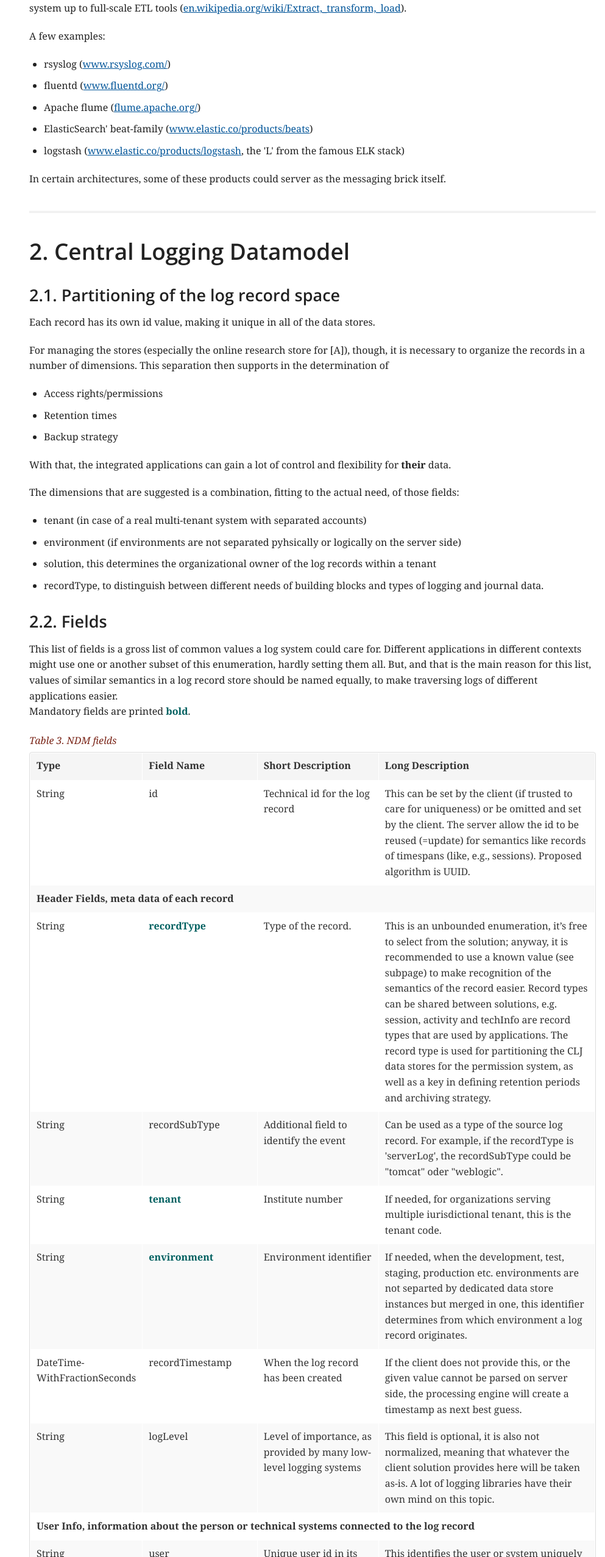
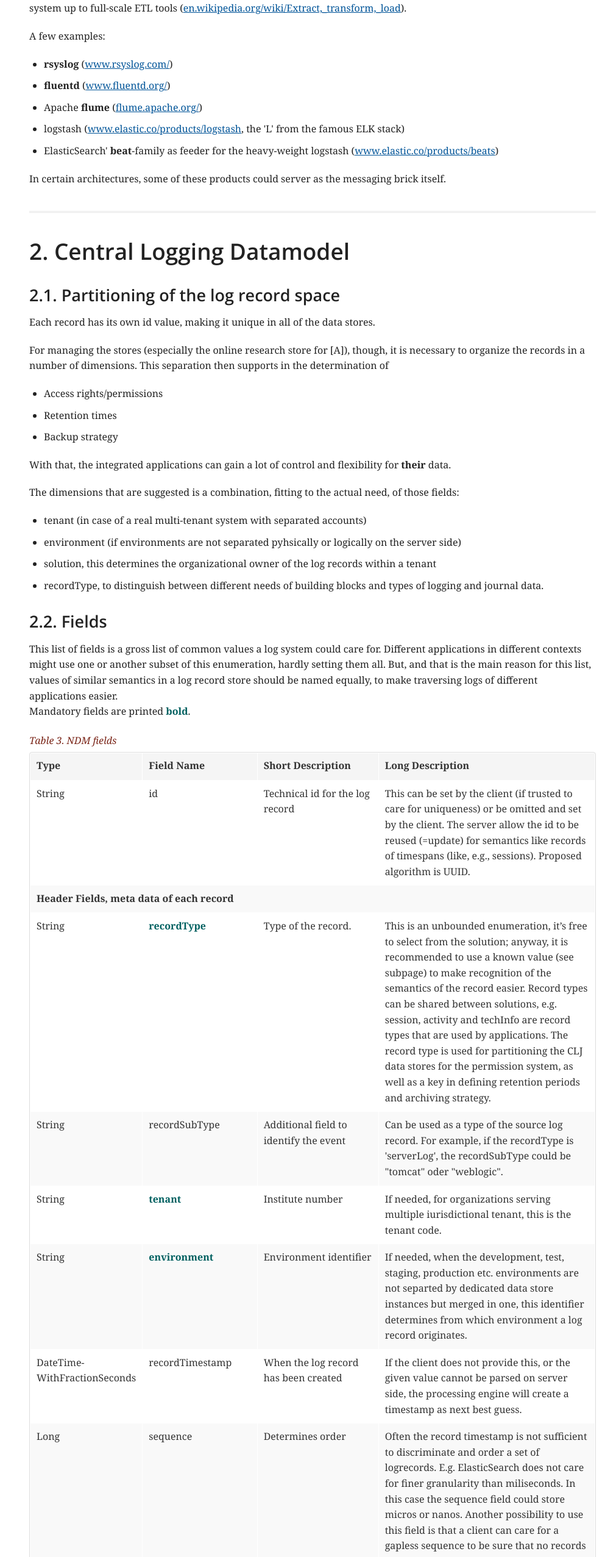
Before and after one commit to McAviti/clj-datamodel, a plain HTML site: page index.html in a window 1280 px wide. Shown: the part 3767-6320 px from the top of the page at 61% size, without its empty margins (287-1280 px from the left). Drawn offline with nearby package versions, Linux system fonts and the light colour scheme; a web font is replaced by a local one.

Commit message:
added sequence and minor harvester rework

```diff
--- a/index.html
+++ b/index.html
@@ -2227,19 +2227,19 @@ operating system up to full-scale ETL tools (<a href="https://en.wikipedia.org/w
 <div class="ulist">
 <ul>
 <li>
-<p>rsyslog (<a href="http://www.rsyslog.com/" class="bare">www.rsyslog.com/</a>)</p>
+<p><strong>rsyslog</strong> (<a href="http://www.rsyslog.com/" class="bare">www.rsyslog.com/</a>)</p>
 </li>
 <li>
-<p>fluentd (<a href="https://www.fluentd.org/" class="bare">www.fluentd.org/</a>)</p>
+<p><strong>fluentd</strong> (<a href="https://www.fluentd.org/" class="bare">www.fluentd.org/</a>)</p>
 </li>
 <li>
-<p>Apache flume (<a href="https://flume.apache.org/" class="bare">flume.apache.org/</a>)</p>
-</li>
-<li>
-<p>ElasticSearch' beat-family (<a href="https://www.elastic.co/products/beats" class="bare">www.elastic.co/products/beats</a>)</p>
+<p>Apache <strong>flume</strong> (<a href="https://flume.apache.org/" class="bare">flume.apache.org/</a>)</p>
 </li>
 <li>
 <p>logstash (<a href="https://www.elastic.co/products/logstash" class="bare">www.elastic.co/products/logstash</a>, the 'L' from the famous ELK stack)</p>
+</li>
+<li>
+<p>ElasticSearch' <strong>beat</strong>-family as feeder for the heavy-weight logstash (<a href="https://www.elastic.co/products/beats" class="bare">www.elastic.co/products/beats</a>)</p>
 </li>
 </ul>
 </div>
@@ -2372,6 +2372,17 @@ store instances but merged in one, this identifier determines from which environ
 <td class="tableblock halign-left valign-top"><p class="tableblock">When the log record has been created</p></td>
 <td class="tableblock halign-left valign-top"><p class="tableblock">If the client does not provide this, or the given value cannot be parsed on server side, the processing engine will
 create a timestamp as next best guess.</p></td>
+</tr>
+<tr>
+<td class="tableblock halign-left valign-top"><p class="tableblock">Long</p></td>
+<td class="tableblock halign-left valign-top"><p class="tableblock">sequence</p></td>
+<td class="tableblock halign-left valign-top"><p class="tableblock">Determines order</p></td>
+<td class="tableblock halign-left valign-top"><p class="tableblock">Often the record timestamp is not sufficient to discriminate and order a set of
+logrecords. E.g. ElasticSearch does not care for finer granularity than miliseconds. In this case the sequence field
+could store micros or nanos.
+Another possibility to use this field is that a client can care for a gapless sequence to be sure that no records are
+lost during transmission, procession and retrieval. A logging front-end can use this field as sole default order
+attribute or as secondary order attribute after recordTimestamp.</p></td>
 </tr>
 <tr>
 <td class="tableblock halign-left valign-top"><p class="tableblock">String</p></td>
@@ -2680,7 +2691,7 @@ environment.</p>
 </div>
 <div id="footer">
 <div id="footer-text">
-Last updated 2017-12-21 10:24:01 +01:00
+Last updated 2018-03-14 01:42:56 +01:00
 </div>
 </div>
 </body>
```
